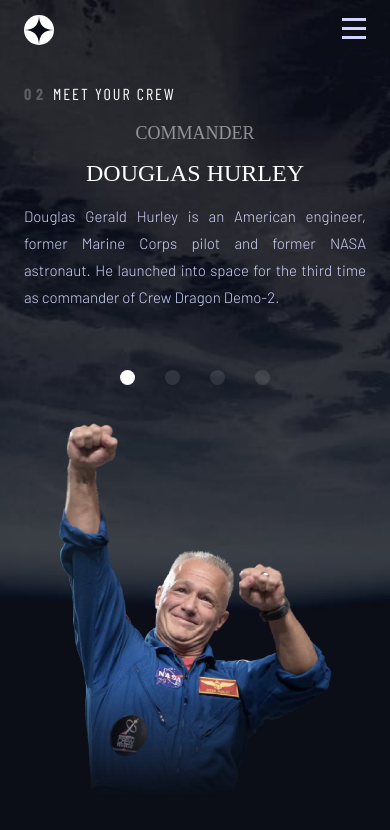
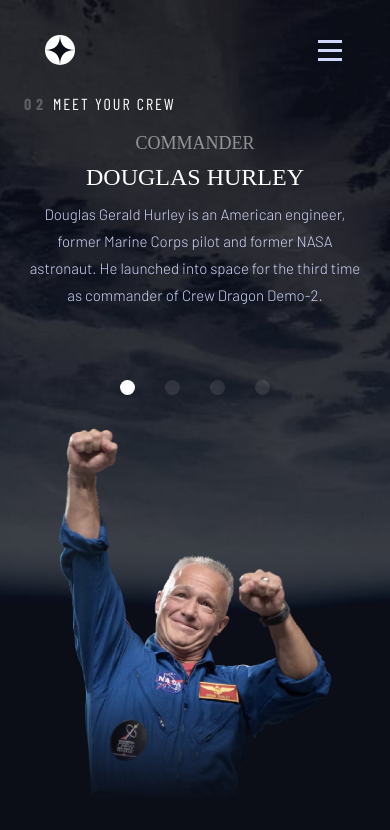
Before and after one commit to aminetiouk/space-tourism-website, a React (Vite) app: page /crew in a window 390 px wide. Shown: the top 830 px of the page. Built offline with nearby package versions, Linux system fonts and the light colour scheme; a web font is replaced by a local one.

Commit message:
refactor(responsive.css): replace hardcoded navbar height values with CSS variables and improve mobile layout responsiveness

```diff
--- a/src/styles/responsive.css
+++ b/src/styles/responsive.css
@@ -5,6 +5,11 @@
 html {
   -ms-overflow-style: none; /* IE and Edge */
   scrollbar-width: none; /* Firefox */
+}
+
+:root {
+  --sh_navbar: 70px;
+  --mh_navbar: 96px;
 }
 
 @media (max-width: 1390px) {
@@ -50,7 +55,7 @@
   }
 
   .navbar {
-    height: 96px;
+    height: var(--mh_navbar);
     padding-top: 0px;
   }
 
@@ -58,7 +63,7 @@
     display: flex;
     flex-direction: column;
     align-items: center;
-    height: calc(100vh - 96px);
+    height: calc(100vh - var(--mh_navbar));
     width: 100vw;
     padding: 128px 40px;
     justify-content: space-between;
@@ -77,7 +82,7 @@
   }
 
   .destination {
-    height: calc(100vh - 96px);
+    height: calc(100vh - var(--mh_navbar));
     padding: 40px;
     width: 100%;
   }
@@ -108,7 +113,7 @@
 
   .crew {
     width: 100%;
-    height: calc(100vh - 96px);
+    height: calc(100vh - var(--mh_navbar));
     padding: 40px 40px 0 40px;
   }
   .crew__layout {
@@ -163,13 +168,10 @@
     width: 60px;
     height: 60px;
   }
-  .crew__bio {
-    text-align: justify;
-  }
 
   .technology {
     padding: 40px 0;
-    height: calc(100vh - 96px);
+    height: calc(100vh - var(--mh_navbar));
     margin-left: 0;
   }
   .technology__title {
@@ -223,16 +225,27 @@
     display: none;
   }
   .navbar__mobile-container {
-    height: 88px;
+    height: var(--sh_navbar);
+    display: flex;
+    align-items: end;
+    justify-content: space-between;
+    padding: 0 40px;
+  }
+  .navbar__hamburger {
+    display: flex;
+    position: fixed;
+    align-items: center;
+    justify-content: center;
+    right: 40px;
+    width: 40px;
+    height: 40px;
+  }
+  .navbar__mobile-logo-link {
+    width: 40px;
+    height: 40px;
     display: flex;
     align-items: center;
-    justify-content: space-between;
-    padding: 0 24px;
-  }
-  .navbar__hamburger {
-    display: block;
-    position: fixed;
-    right: 24px;
+    justify-content: center;
   }
   .navbar__mobile-logo {
     width: 40px;
@@ -328,7 +341,7 @@
   }
 
   .home__container {
-    height: calc(100vh - 88px);
+    height: calc(100vh - var(--sh_navbar));
     padding: 24px;
     justify-content: center;
     overflow: hidden;
@@ -349,12 +362,12 @@
     flex: 1;
   }
   .home__button {
-    height: 144px;
-    width: 144px;
+    height: 230px;
+    width: 230px;
   }
 
   .destination {
-    height: calc(100vh - 88px);
+    height: calc(100vh - var(--sh_navbar));
     padding: 24px;
     width: 100%;
   }
@@ -393,9 +406,10 @@
   }
 
   .crew {
-    height: calc(100vh - 88px);
+    height: calc(100vh - var(--sh_navbar));
     padding: 24px;
     gap: 0;
+    overflow: hidden;
   }
 
   .crew__layout {
@@ -411,22 +425,28 @@
   .crew__details {
     order: 1;
   }
+  .crew__profile{
+    gap: 10px;
+  }
   .crew__photo {
     order: 3;
-    width: 100%;
+    /* width: 100%; */
     height: 100%;
     align-items: center;
     text-align: center;
   }
   .crew__photo-img {
     width: 80%;
+    -webkit-mask-image: linear-gradient(to bottom, black 70%, transparent 100%);
+    mask-image: linear-gradient(to bottom, black 70%, transparent 100%);
   }
+
   .crew__navigation {
     order: 2;
   }
   .crew__nav-ring {
-    width: 25px;
-    height: 25px;
+    width: 30px;
+    height: 30px;
   }
   .crew__nav-item {
     justify-content: center;
@@ -436,12 +456,12 @@
     width: 15px;
     height: 15px;
   }
-  .crew__nav-button::before {
-    width: 45px;
-    height: 45px;
+  .crew__nav-button::before,.crew__nav-button::after {
+    display: none;
   }
+
   .technology {
-    height: calc(100vh - 88px);
+    height: calc(100vh - var(--sh_navbar));
     padding: 24px 0;
     width: 100%;
   }
@@ -479,23 +499,12 @@
     width: 30px;
     height: 30px;
   }
+  .home__button {
+    height: 144px;
+    width: 144px;
+  }
   .technology__wrapper {
     gap: 20px;
-  }
-  .navbar__mobile-container {
-    height: 60px;
-  }
-  .home__container {
-    height: calc(100vh - 60px);
-  }
-  .destination {
-    height: calc(100vh - 60px);
-  }
-  .crew {
-    height: calc(100vh - 60px);
-  }
-  .technology {
-    height: calc(100vh - 60px);
   }
 }
 
```
